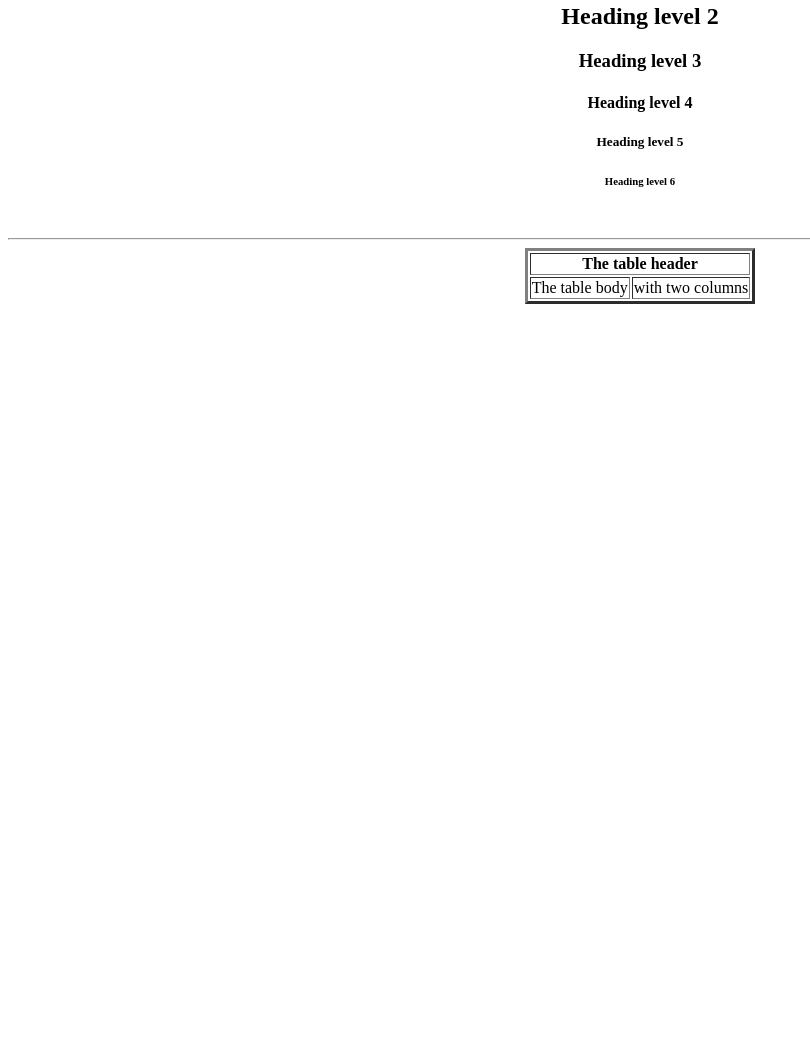
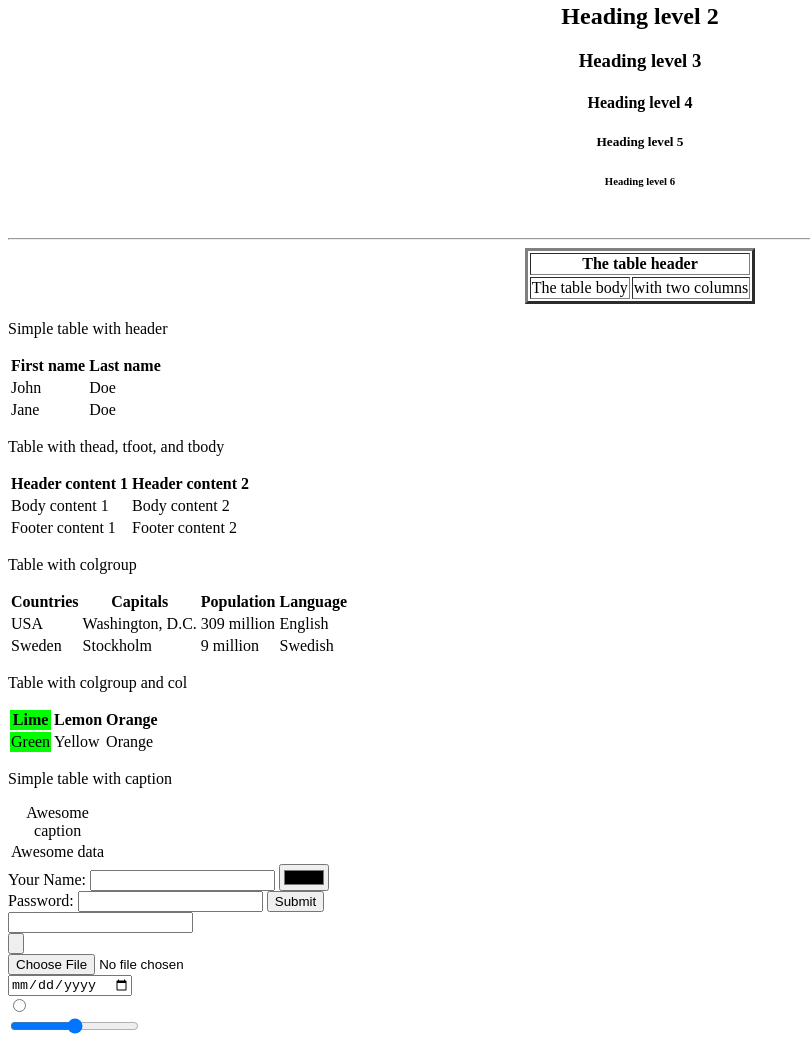
Before and after one commit to moskon1/cursweb, a plain HTML site: page Notite.html in a window 1280 px wide. Shown: the part 722-1768 px from the top of the page, without its empty margins (0-810 px from the left). Before the commit the page ends 1034 px from the top, so only its background shows below. Drawn offline with Linux system fonts and the light colour scheme.

Commit message:
03finalz

```diff
--- a/Notite.html
+++ b/Notite.html
@@ -68,7 +68,111 @@
         </table></center>
 
         <!-- table tag layout and spacing -->
+            <!-- table tag examples -->
+        <p>Simple table with header</p>
+        <table>
+          <tr>
+            <th>First name</th>
+            <th>Last name</th>
+          </tr>
+          <tr>
+            <td>John</td>
+            <td>Doe</td>
+          </tr>
+          <tr>
+            <td>Jane</td>
+            <td>Doe</td>
+          </tr>
+        </table>
 
+        <p>Table with thead, tfoot, and tbody</p>
+        <table>
+          <thead>
+            <tr>
+              <th>Header content 1</th>
+              <th>Header content 2</th>
+            </tr>
+          </thead>
+          <tbody>
+            <tr>
+              <td>Body content 1</td>
+              <td>Body content 2</td>
+            </tr>
+          </tbody>
+          <tfoot>
+            <tr>
+              <td>Footer content 1</td>
+              <td>Footer content 2</td>
+            </tr>
+          </tfoot>
+        </table>
 
+        <p>Table with colgroup</p>
+        <table>
+          <colgroup span="4"></colgroup>
+          <tr>
+            <th>Countries</th>
+            <th>Capitals</th>
+            <th>Population</th>
+            <th>Language</th>
+          </tr>
+          <tr>
+            <td>USA</td>
+            <td>Washington, D.C.</td>
+            <td>309 million</td>
+            <td>English</td>
+          </tr>
+          <tr>
+            <td>Sweden</td>
+            <td>Stockholm</td>
+            <td>9 million</td>
+            <td>Swedish</td>
+          </tr>
+        </table>
+
+        <p>Table with colgroup and col</p>
+        <table>
+          <colgroup>
+            <col style="background-color: #0f0">
+            <col span="2">
+          </colgroup>
+          <tr>
+            <th>Lime</th>
+            <th>Lemon</th>
+            <th>Orange</th>
+          </tr>
+          <tr>
+            <td>Green</td>
+            <td>Yellow</td>
+            <td>Orange</td>
+          </tr>
+        </table>
+
+        <p>Simple table with caption</p>
+        <table>
+          <caption>Awesome caption</caption>
+          <tr>
+            <td>Awesome data</td>
+          </tr>
+        </table>
+
+        <!-- https://developer.mozilla.org/en-US/docs/Web/HTML/Element/form-->
+        <form class="" action="index.html" method="post">
+            <label>Your Name:</label>
+            <input type="text" name="" value="">
+            <input type="color" name="" id=""><br>
+            <label>Password:</label>
+            <input type="password" name="" id="">
+            <input type="submit" name="">
+           </form>
+           <!-- HTML INPUTS: https://developer.mozilla.org/en-US/docs/Web/HTML/Element/input-->
+           <form>
+            <input type="text" name="" id=""><br>
+            <input type="submit" value=""><br>
+            <input type="file" name="" id=""><br>
+            <input type="date" name="" id=""><br>
+            <input type="radio" name="" id=""><br>
+            <input type="range" name="" id=""><br>
+        </form>
 </body>
 </html>
```
Also changed, not shown: input.html (added, +19 -0 lines).
